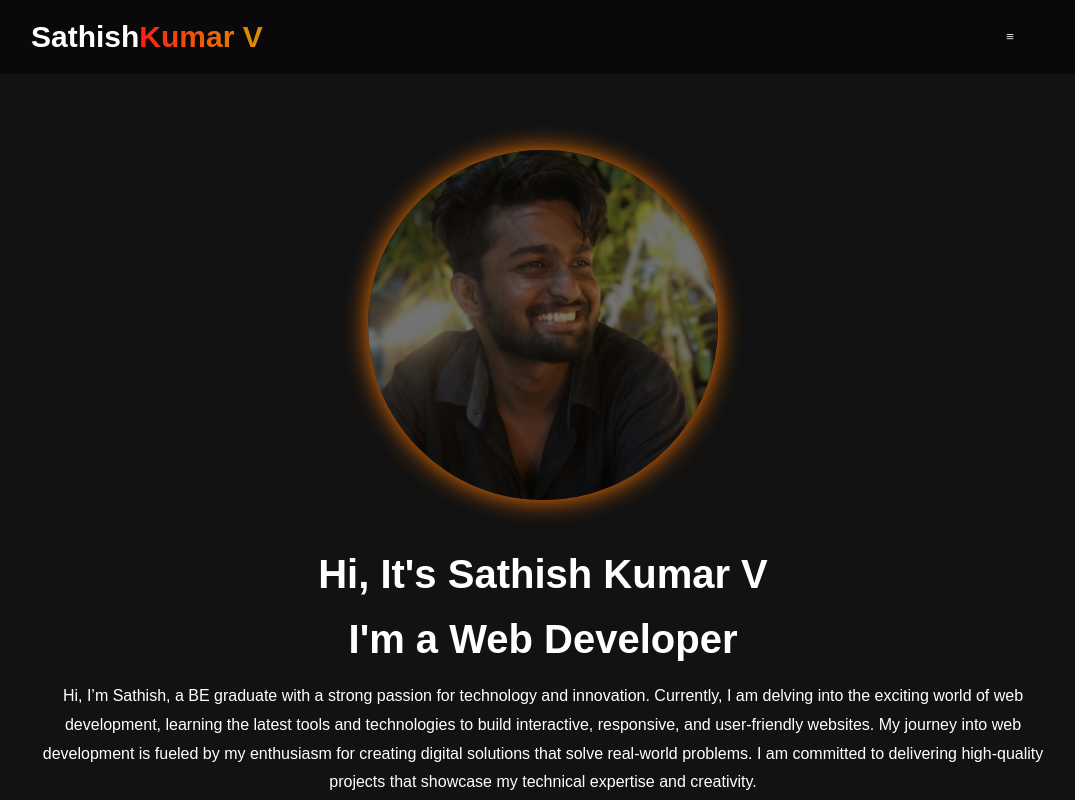
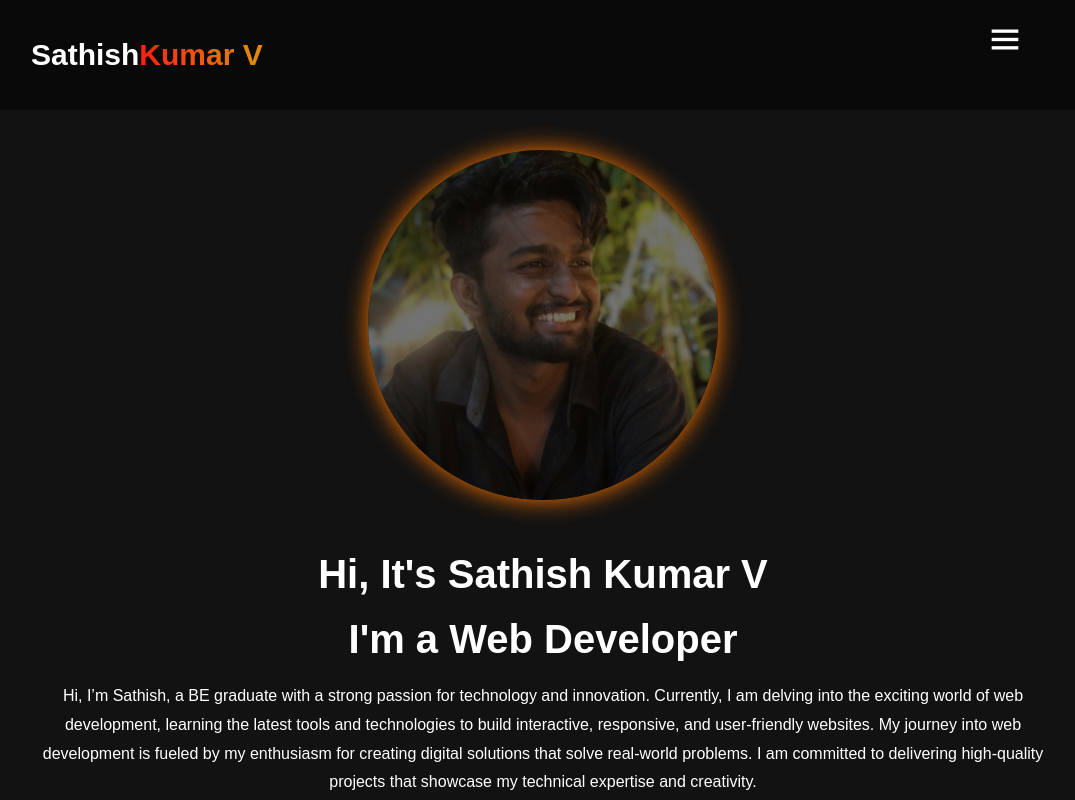
Before and after one commit to Sathishkumar151120/portfolio, a plain HTML site: page index.html in a window 1280 px wide. Shown: the top 800 px of the page, without its empty margins (97-1172 px from the left). Drawn offline with nearby package versions, Linux system fonts and the light colour scheme.

Commit message:
Update style.css

```diff
--- a/style.css
+++ b/style.css
@@ -530,10 +530,13 @@ section {
     color: var(--text-color);
 }
 @media (max-width: 1285px) {
-    #menu-icon {
-        display: block;
+       #menu-icon {
+        display:block;
         cursor: pointer;
-        width: 50px;
+        width: 70px;
+        height: 70px;
+        font-size: 40px;
+        color: #fff;
     }
     .navbar {
         position: absolute;
```
